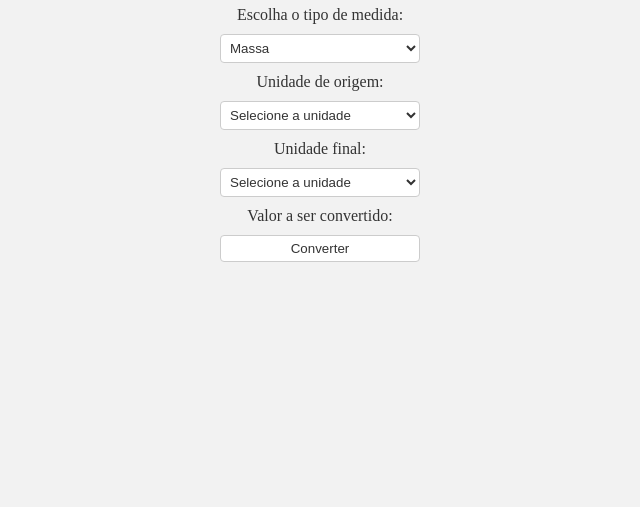
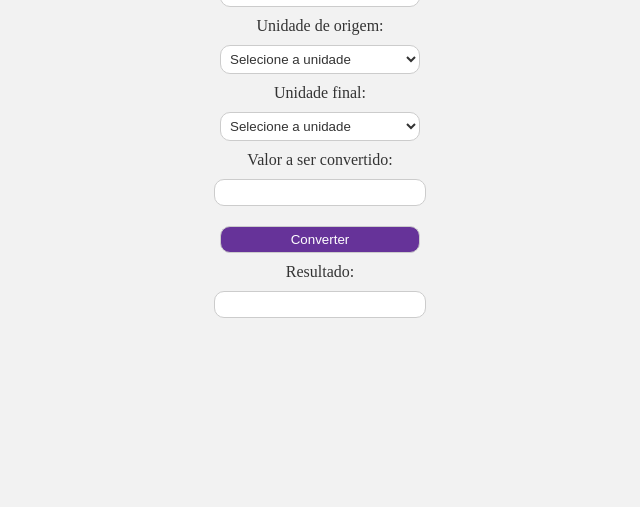
Before and after one commit to Caroli-ne/conversor-de-unidades, a plain HTML site: page index.html in a window 1280 px wide. Shown: the part 309-816 px from the top of the page, without its empty margins (320-960 px from the left). Drawn offline with Linux system fonts and the light colour scheme.

Commit message:
campos para adicionar valores de entrada e saida

```diff
--- a/css/style.css
+++ b/css/style.css
@@ -17,14 +17,14 @@ label {
 }
 
 select,
-input[type="submit"] {
+input {
     display: block;
     margin: 10px auto;
     padding: 5px;
     width: 200px;
     background-color: #fff;
     border: 1px solid #ccc;
-    border-radius: 4px;
+    border-radius: 10px;
     color: #333;
 }
 
--- a/index.html
+++ b/index.html
@@ -65,8 +65,11 @@
     </select>
 
     <label>Valor a ser convertido:</label>
+    <input type="number" id="numero-converter">
     <input type="submit" value="Converter" class="botao" id="enviar" />
 
+    <label>Resultado:</label>
+    <input type="number" id="resultado">
 </body>
 
 </html>
```
